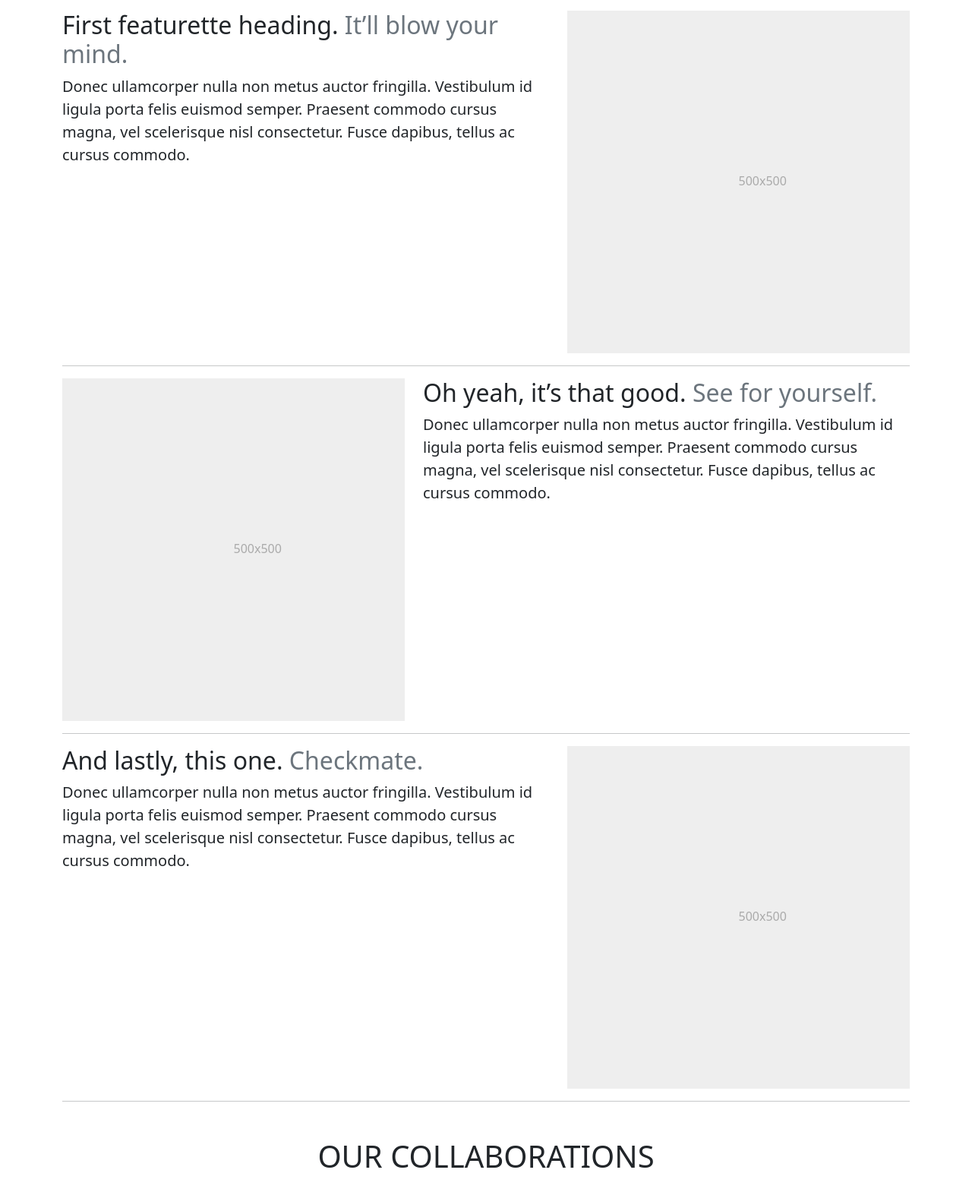
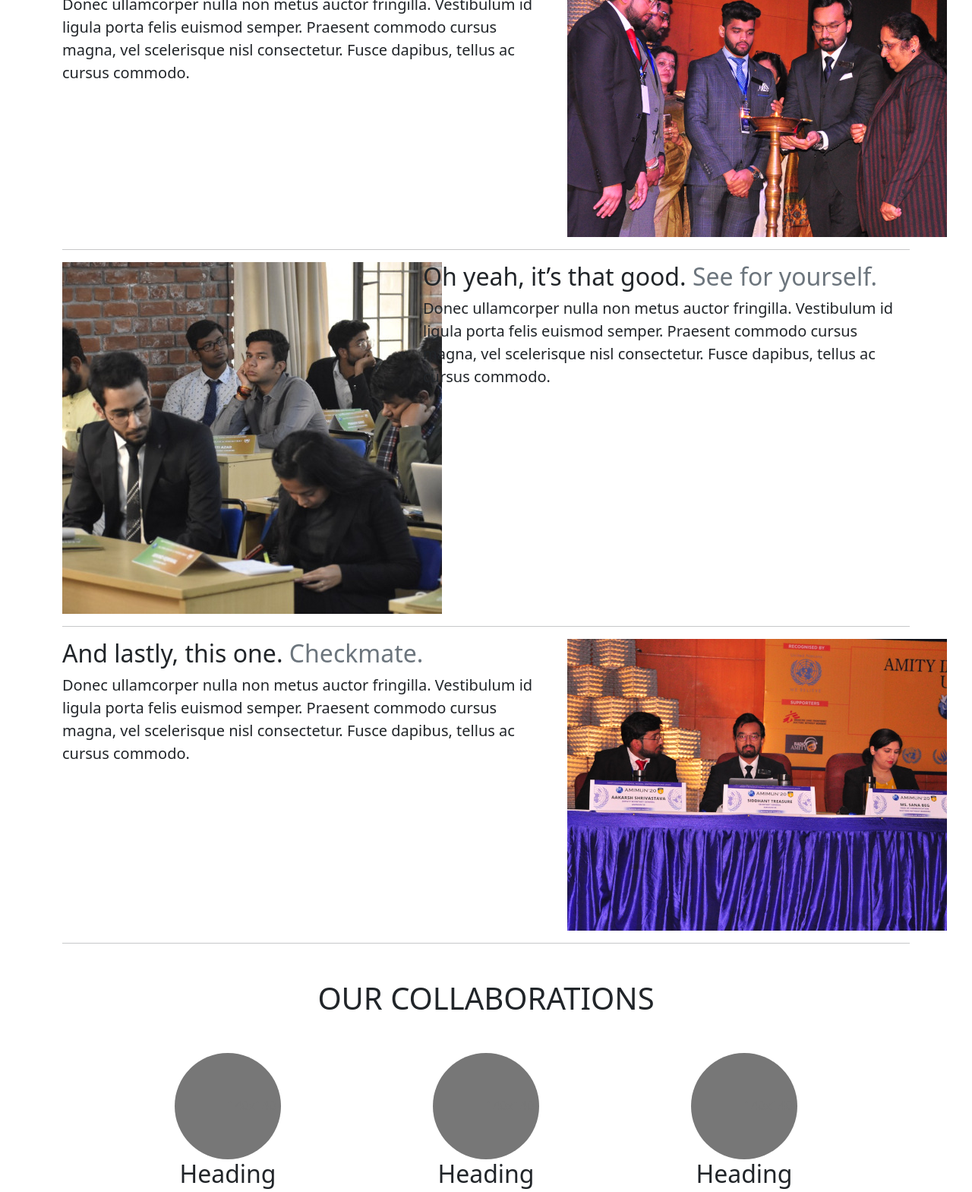
Before and after one commit to iamHrithikRaj/AMIMUN, a plain HTML site: page index.html in a window 1280 px wide. Shown: the part 703-2272 px from the top of the page at 76% size. Drawn offline with nearby package versions, Linux system fonts and the light colour scheme.

Commit message:
changed carousel images

```diff
--- a/index.html
+++ b/index.html
@@ -95,10 +95,7 @@
         </ol>
         <div class="carousel-inner">
           <div class="carousel-item active">
-            <img
-              src="https://source.unsplash.com/user/erondu/1900x500"
-              alt=""
-            />
+            <img class="container-fluid" src="./static/img-5.jpeg" alt="" />
 
             <div class="container">
               <div class="carousel-caption text-start">
@@ -118,7 +115,8 @@
           </div>
           <div class="carousel-item">
             <img
-              src="https://source.unsplash.com/user/erondu/1900x500"
+              class="container-fluid"
+              src="./static/img-4.jpeg"
               alt=""
             />
 
@@ -140,7 +138,8 @@
           </div>
           <div class="carousel-item">
             <img
-              src="https://source.unsplash.com/user/erondu/1900x500"
+            class="container-fluid"
+              src="./static/img-1.jpeg"
               alt=""
             />
             <div class="container">
@@ -204,20 +203,7 @@
             </p>
           </div>
           <div class="col-md-5">
-            <svg
-              class="bd-placeholder-img bd-placeholder-img-lg featurette-image img-fluid mx-auto"
-              width="500"
-              height="500"
-              xmlns="http://www.w3.org/2000/svg"
-              role="img"
-              aria-label="Placeholder: 500x500"
-              preserveAspectRatio="xMidYMid slice"
-              focusable="false"
-            >
-              <title>Placeholder</title>
-              <rect width="100%" height="100%" fill="#eee"></rect>
-              <text x="50%" y="50%" fill="#aaa" dy=".3em">500x500</text>
-            </svg>
+           <img src="./static/img-2.JPG" alt="">
           </div>
         </div>
 
@@ -237,20 +223,7 @@
             </p>
           </div>
           <div class="col-md-5 order-md-1">
-            <svg
-              class="bd-placeholder-img bd-placeholder-img-lg featurette-image img-fluid mx-auto"
-              width="500"
-              height="500"
-              xmlns="http://www.w3.org/2000/svg"
-              role="img"
-              aria-label="Placeholder: 500x500"
-              preserveAspectRatio="xMidYMid slice"
-              focusable="false"
-            >
-              <title>Placeholder</title>
-              <rect width="100%" height="100%" fill="#eee"></rect>
-              <text x="50%" y="50%" fill="#aaa" dy=".3em">500x500</text>
-            </svg>
+             <img src="./static/img-6.jpeg" alt="">
           </div>
         </div>
 
@@ -269,20 +242,7 @@
             </p>
           </div>
           <div class="col-md-5">
-            <svg
-              class="bd-placeholder-img bd-placeholder-img-lg featurette-image img-fluid mx-auto"
-              width="500"
-              height="500"
-              xmlns="http://www.w3.org/2000/svg"
-              role="img"
-              aria-label="Placeholder: 500x500"
-              preserveAspectRatio="xMidYMid slice"
-              focusable="false"
-            >
-              <title>Placeholder</title>
-              <rect width="100%" height="100%" fill="#eee"></rect>
-              <text x="50%" y="50%" fill="#aaa" dy=".3em">500x500</text>
-            </svg>
+            <img src="./static/img-3.JPG" alt="">
           </div>
         </div>
 
--- a/style.css
+++ b/style.css
@@ -0,0 +1,3 @@
+.black-txt{
+    color: #000;
+}
```
Also changed, not shown: static/amity-university-vector-logo.png (deleted), static/cover-img-3.jpg.jpg (deleted), static/img-1.jpeg (added), static/img-2.JPG (added), static/img-3.JPG (added), static/img-4.jpeg (added), static/img-5.jpeg (added), static/img-6.jpeg (added), 2 other files.
